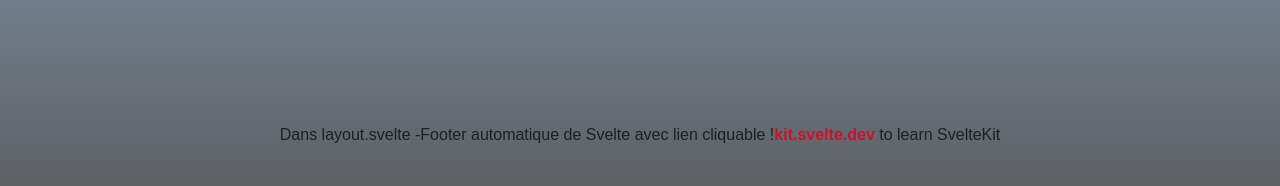
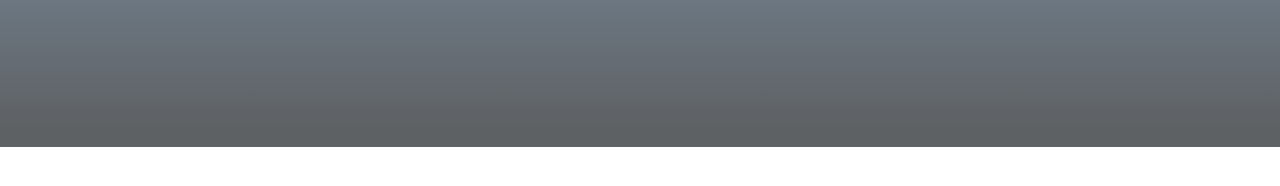
Before and after one commit to Btbdev/Rocket_Elevators_Svelte_Application, a SvelteKit app: page / in a window 1280 px wide. Shown: the part 940-1126 px from the top of the page. After the commit the page ends 1087 px from the top, so only its background shows below. Built offline with nearby package versions, Linux system fonts and the light colour scheme.

Commit message:
bootstrap buttons ok ready to deploy test

```diff
--- a/src/routes/+layout.svelte
+++ b/src/routes/+layout.svelte
@@ -9,9 +9,7 @@
 	<slot />
 </main>
 
-<footer>
-	<p>Dans layout.svelte -Footer automatique de Svelte avec lien cliquable !<a href="https://kit.svelte.dev">kit.svelte.dev</a> to learn SvelteKit</p>
-</footer>
+<footer />
 
 <style>
 	main {
```
Also changed, not shown: src/routes/nftgood/+page.svelte (+7 -18 lines).
